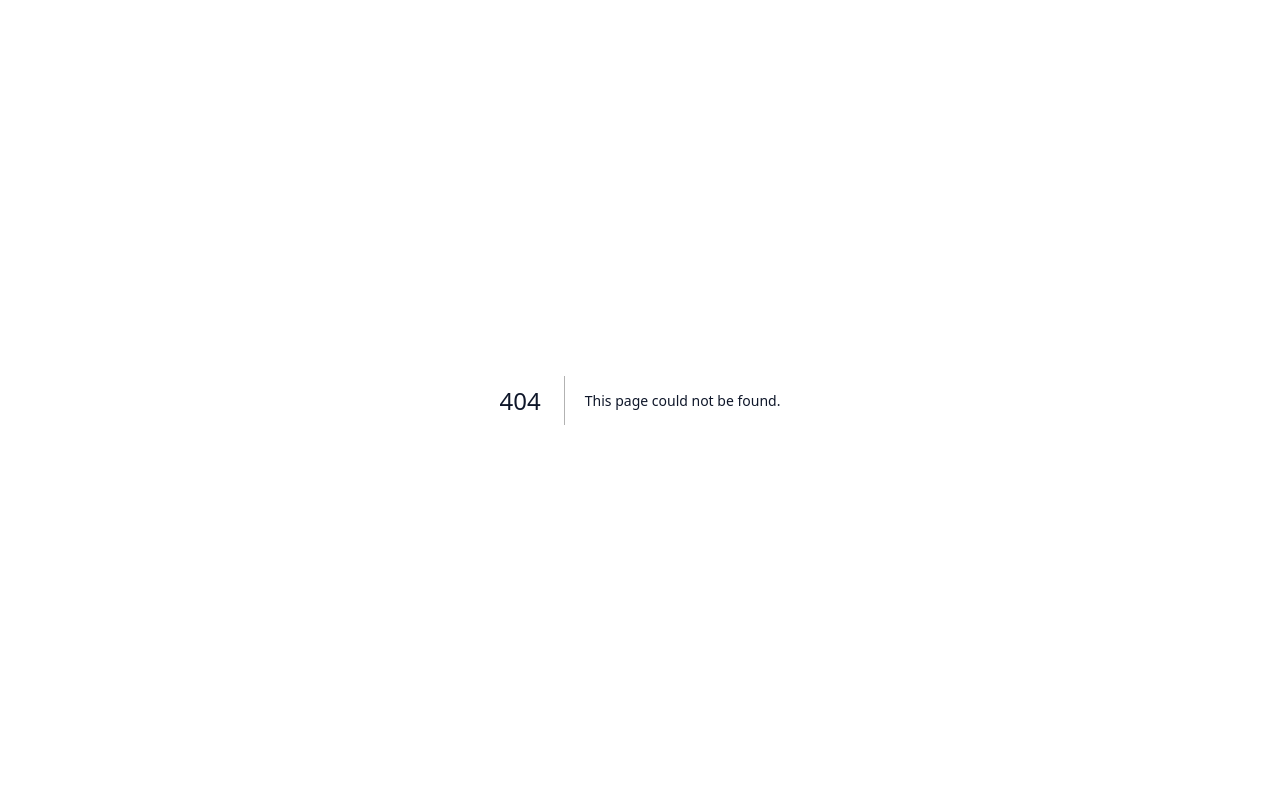
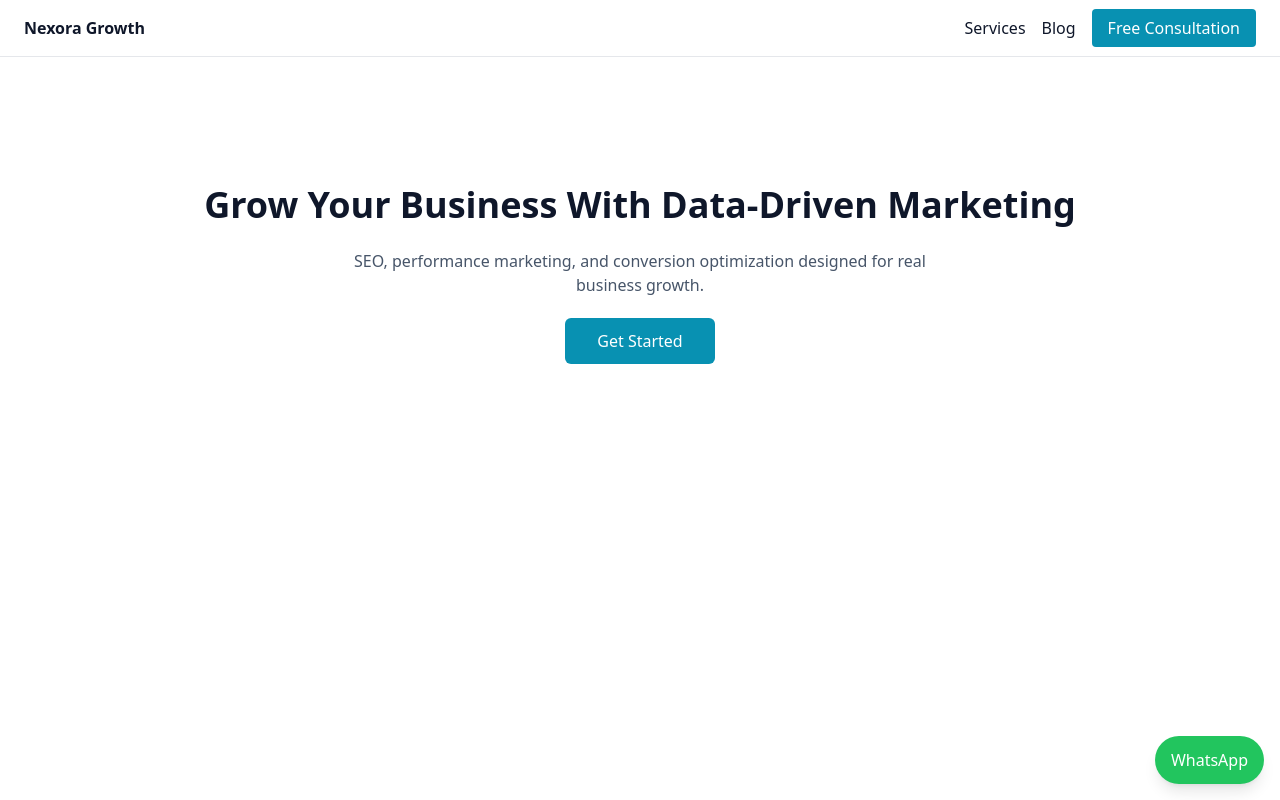
Before and after one commit to OmarHany-sudo/nexora-growth, a Next.js app: page /landing in a window 1280 px wide. Before the commit this address had no page. Built offline with nearby package versions, Linux system fonts and the light colour scheme.

Commit message:
Create Landing page with Navbar and WhatsApp component

```diff
--- /dev/null
+++ b/app/landing/page.tsx
@@ -0,0 +1,28 @@
+import Navbar from '../../components/Navbar';
+import WhatsApp from '../../components/WhatsApp';
+
+export default function Landing() {
+  return (
+    <>
+      <Navbar />
+
+      <section className="py-32 text-center">
+        <h1 className="text-4xl font-bold mb-6">
+          Grow Your Business With Data-Driven Marketing
+        </h1>
+        <p className="max-w-xl mx-auto mb-8 text-slate-600">
+          SEO, performance marketing, and conversion optimization
+          designed for real business growth.
+        </p>
+        <a
+          href="/contact"
+          className="bg-cyan-600 text-white px-8 py-3 rounded-md"
+        >
+          Get Started
+        </a>
+      </section>
+
+      <WhatsApp />
+    </>
+  );
+}
```
